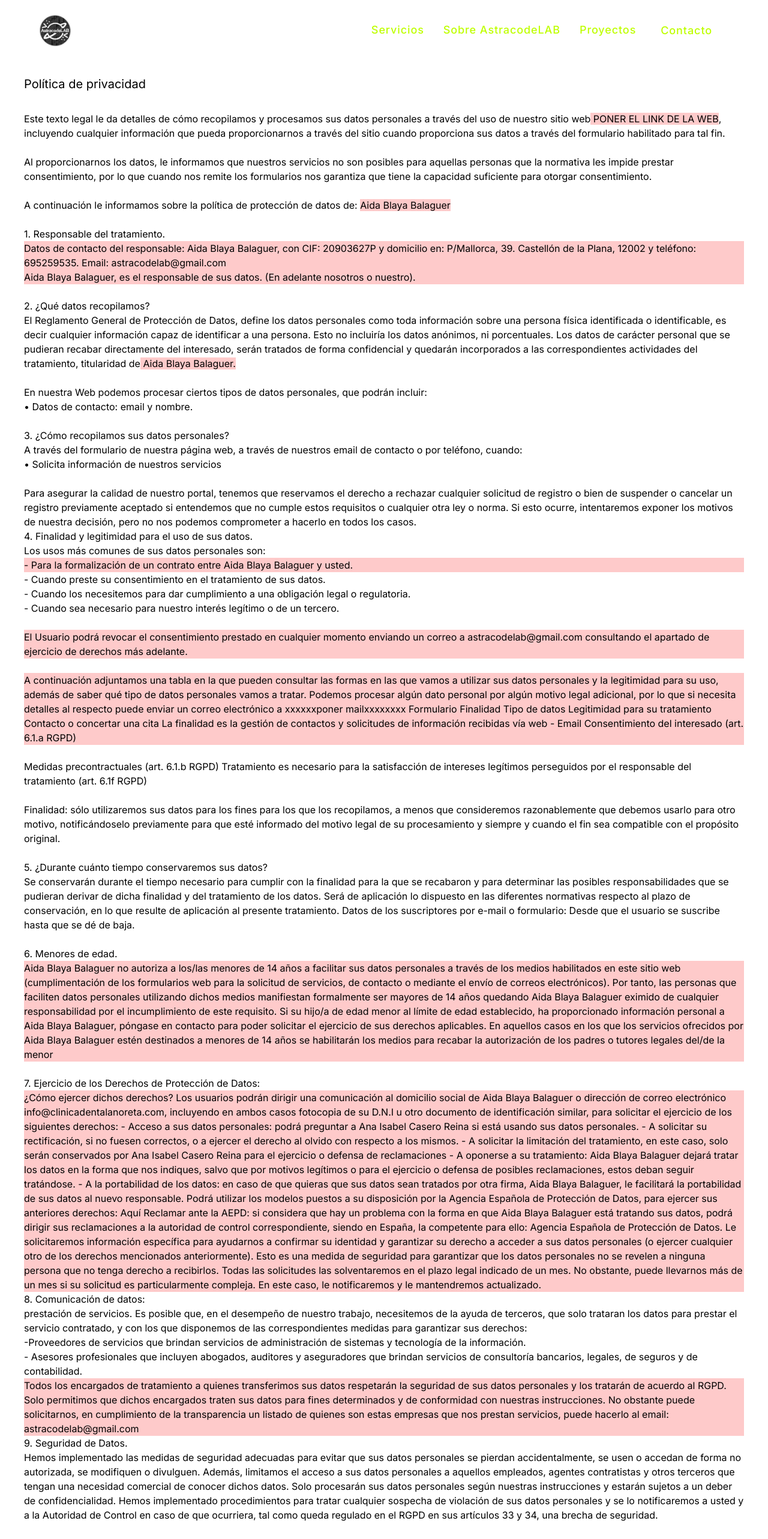
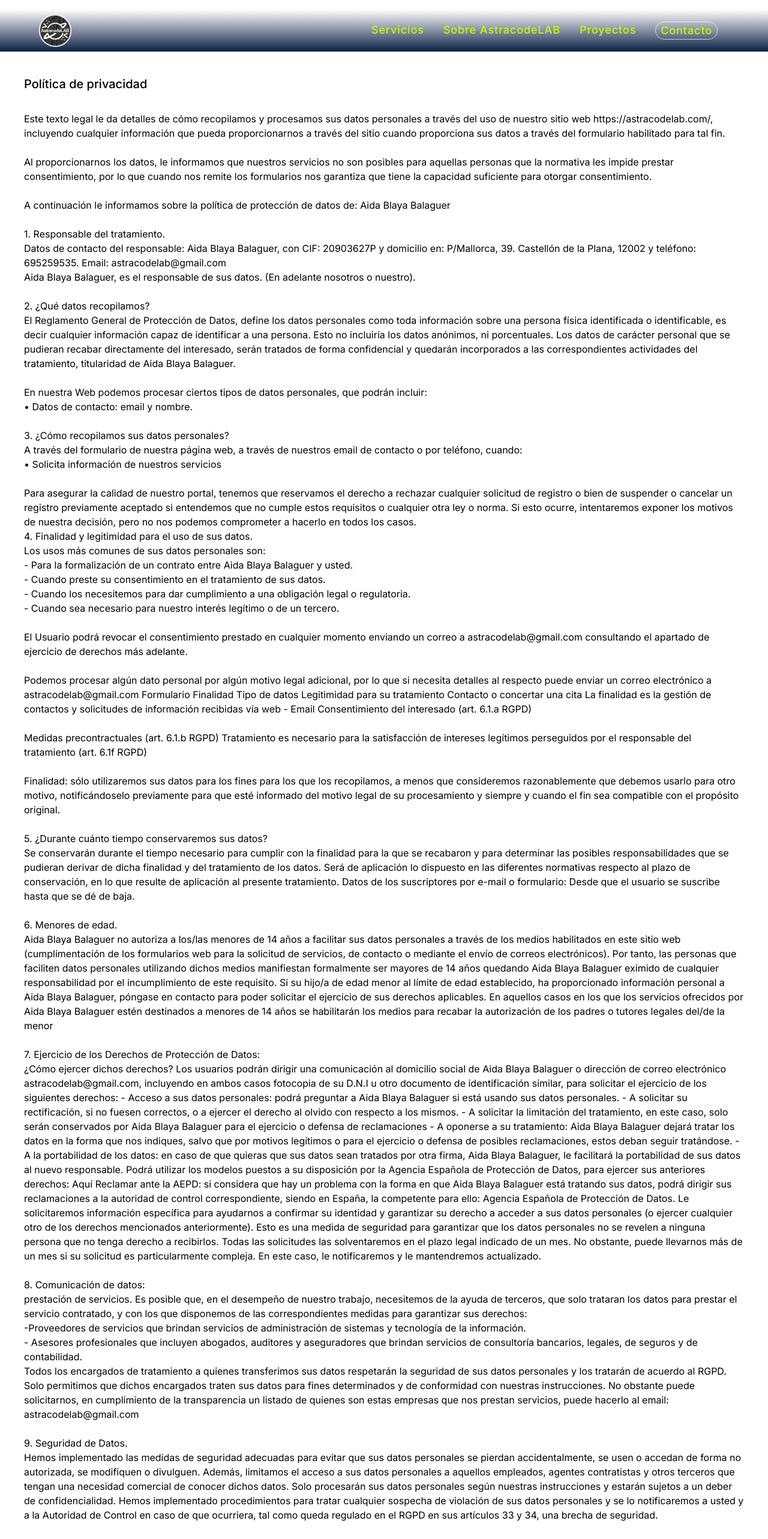
Before and after one commit to AstracodeLAB/project, a React (Vite) app: page /privacy in a window 1280 px wide. Shown: the top 2566 px of the page at 60% size. Built offline with nearby package versions, Linux system fonts and the light colour scheme.

Commit message:
Modify legal and privacy text and header

```diff
--- a/src/pages/LegalNotice.jsx
+++ b/src/pages/LegalNotice.jsx
@@ -4,9 +4,12 @@
 function LegalNotice() {
 	return (
 		<>
+
+		<div className='mt-0 relative  bg-gradient-to-t from-[#0B1F44] m-0'>
 			<Header />
+		</div>
 			<section className='m-10'>
-				<h1 className='text-xl pb-8'>Aviso legal</h1>
+				<h1 className='text-xl font-medium pb-8'>Aviso legal</h1>
 				<ol>
 					<li>1. Información legal y aceptación</li>
 					<p>
@@ -23,6 +26,7 @@
 						<li>Email: astracodelab@gmail.com</li>
 						<li>Aida Blaya Balaguer, es el responsable de sus datos. (En adelante nosotros o nuestro).</li>
 					</ol>
+					<br />
 					<li>2. ¿Qué datos recopilamos?</li>
 					<p>
 						El Reglamento General de Protección de Datos, define los datos personales como toda información sobre una
@@ -114,8 +118,7 @@
 					<br />
 					<li>7. Ejercicio de los Derechos de Protección de Datos:</li>
 					<p>
-						¿Cómo ejercer dichos derechos? Los usuarios podrán dirigir una comunicación al domicilio social de Ana
-						Isabel Casero Reina o dirección de correo electrónico astracodelab@gmail.com, incluyendo en ambos casos
+						¿Cómo ejercer dichos derechos? Los usuarios podrán dirigir una comunicación al domicilio social de Aida Blaya Balaguer o dirección de correo electrónico astracodelab@gmail.com, incluyendo en ambos casos
 						fotocopia de su D.N.I u otro documento de identificación similar, para solicitar el ejercicio de los
 						siguientes derechos:{' '}
 					</p>
@@ -195,6 +198,7 @@
 					</p>
 				</ol>
 			</section>
+
 			<Footer />
 		</>
 	);
--- a/src/pages/PrivacyPolicy.jsx
+++ b/src/pages/PrivacyPolicy.jsx
@@ -4,13 +4,15 @@
 function PrivacyPolicy() {
   return (
     <>
-    <Header />
+		<div className='mt-0 relative  bg-gradient-to-t from-[#0B1F44] m-0'>
+			<Header />
+		</div>
       <section className='m-10'>
-        <h1 className='text-xl pb-8'>Política de privacidad</h1>
+        <h1 className='text-xl font-medium pb-8'>Política de privacidad</h1>
         <p>
           Este texto legal le da detalles de cómo recopilamos y procesamos sus
           datos personales a través del uso de nuestro sitio web
-          <span className='bg-red-200'> PONER EL LINK DE LA WEB</span>,
+          <span> https://astracodelab.com/</span>,
           incluyendo cualquier información que pueda proporcionarnos a través
           del sitio cuando proporciona sus datos a través del formulario
           habilitado para tal fin.
@@ -26,21 +28,22 @@
         <br></br>
         <p>
           A continuación le informamos sobre la política de protección de datos
-          de: <span className='bg-red-200'> Aida Blaya Balaguer </span>
+          de: <span> Aida Blaya Balaguer </span>
         </p>
         <br></br>
         <ol>
           <li>1. Responsable del tratamiento. </li>
-          <p className='bg-red-200'>
+          <p>
             Datos de contacto del responsable: Aida Blaya Balaguer, con CIF: 20903627P y
             domicilio en: P/Mallorca, 39. Castellón de la Plana, 12002 y teléfono: 695259535. Email:
             astracodelab@gmail.com
           </p>
-          <p className='bg-red-200'>
+          <p>
           Aida Blaya Balaguer, es el responsable de sus datos. (En adelante nosotros o
             nuestro).
           </p>
           <br></br>
+
           <li>2. ¿Qué datos recopilamos?</li>
           <p>
             El Reglamento General de Protección de Datos, define los datos
@@ -51,7 +54,7 @@
             recabar directamente del interesado, serán tratados de forma
             confidencial y quedarán incorporados a las correspondientes
             actividades del tratamiento, titularidad de
-            <span className='bg-red-200'> Aida Blaya Balaguer.</span>
+            <span> Aida Blaya Balaguer.</span>
           </p>
           <br></br>
           <p>
@@ -81,7 +84,7 @@
           <p>
             Los usos más comunes de sus datos personales son:
             <ol>
-              <li className='bg-red-200'>
+              <li>
                 - Para la formalización de un contrato entre Aida Blaya Balaguer y usted.
               </li>
               <li>
@@ -100,19 +103,16 @@
           </p>
 
         <br />
-        <p className='bg-red-200'>
+        <p>
           El Usuario podrá revocar el consentimiento prestado en cualquier
           momento enviando un correo a astracodelab@gmail.com consultando el apartado de
           ejercicio de derechos más adelante.
         </p>
         <br />
-        <p className='bg-red-200'>
-          A continuación adjuntamos una tabla en la que pueden consultar las
-          formas en las que vamos a utilizar sus datos personales y la
-          legitimidad para su uso, además de saber qué tipo de datos personales
-          vamos a tratar. Podemos procesar algún dato personal por algún motivo
+        <p>
+          Podemos procesar algún dato personal por algún motivo
           legal adicional, por lo que si necesita detalles al respecto puede
-          enviar un correo electrónico a  xxxxxxponer mailxxxxxxxx
+          enviar un correo electrónico a astracodelab@gmail.com
           Formulario Finalidad Tipo de datos Legitimidad para su tratamiento
           Contacto o concertar una cita La finalidad es la gestión de contactos
           y solicitudes de información recibidas vía web - Email Consentimiento
@@ -144,7 +144,7 @@
           usuario se suscribe hasta que se dé de baja.</p>
           <br />
            <li>6. Menores de edad. </li>
-          <p className='bg-red-200'>
+          <p>
             Aida Blaya Balaguer no autoriza a los/las menores de 14 años a
             facilitar sus datos personales a través de los medios habilitados en
             este sitio web (cumplimentación de los formularios web para la
@@ -162,18 +162,16 @@
           </p>
           <br />
           <li>7. Ejercicio de los Derechos de Protección de Datos:</li>
-          <p className='bg-red-200'>
+          <p>
             ¿Cómo ejercer dichos derechos? Los usuarios podrán dirigir una
             comunicación al domicilio social de Aida Blaya Balaguer o
-            dirección de correo electrónico info@clinicadentalanoreta.com,
+            dirección de correo electrónico astracodelab@gmail.com,
             incluyendo en ambos casos fotocopia de su D.N.I u otro documento de
             identificación similar, para solicitar el ejercicio de los siguientes
-            derechos: - Acceso a sus datos personales: podrá preguntar a Ana
-            Isabel Casero Reina si está usando sus datos personales. - A solicitar
+            derechos: - Acceso a sus datos personales: podrá preguntar a Aida Blaya Balaguer si está usando sus datos personales. - A solicitar
             su rectificación, si no fuesen correctos, o a ejercer el derecho al
             olvido con respecto a los mismos. - A solicitar la limitación del
-            tratamiento, en este caso, solo serán conservados por Ana Isabel
-            Casero Reina para el ejercicio o defensa de reclamaciones - A oponerse
+            tratamiento, en este caso, solo serán conservados por Aida Blaya Balaguer para el ejercicio o defensa de reclamaciones - A oponerse
             a su tratamiento: Aida Blaya Balaguer dejará tratar los datos en
             la forma que nos indiques, salvo que por motivos legítimos o para el
             ejercicio o defensa de posibles reclamaciones, estos deban seguir
@@ -196,6 +194,7 @@
             mes si su solicitud es particularmente compleja. En este caso, le
             notificaremos y le mantendremos actualizado.
           </p>
+          <br />
            <li>8. Comunicación de datos:</li>
           <p >
             prestación de servicios. Es posible que, en el desempeño de nuestro
@@ -213,7 +212,7 @@
             </li>
 
             </ol>
-            <p className='bg-red-200'>
+            <p>
               Todos los
               encargados de tratamiento a quienes transferimos sus datos respetarán
               la seguridad de sus datos personales y los tratarán de acuerdo al
@@ -223,6 +222,7 @@
               listado de quienes son estas empresas que nos prestan servicios, puede
               hacerlo al email: astracodelab@gmail.com
             </p>
+            <br />
            <li>9. Seguridad de Datos.</li>
           <p>
             Hemos implementado las medidas de seguridad adecuadas para evitar que
```
